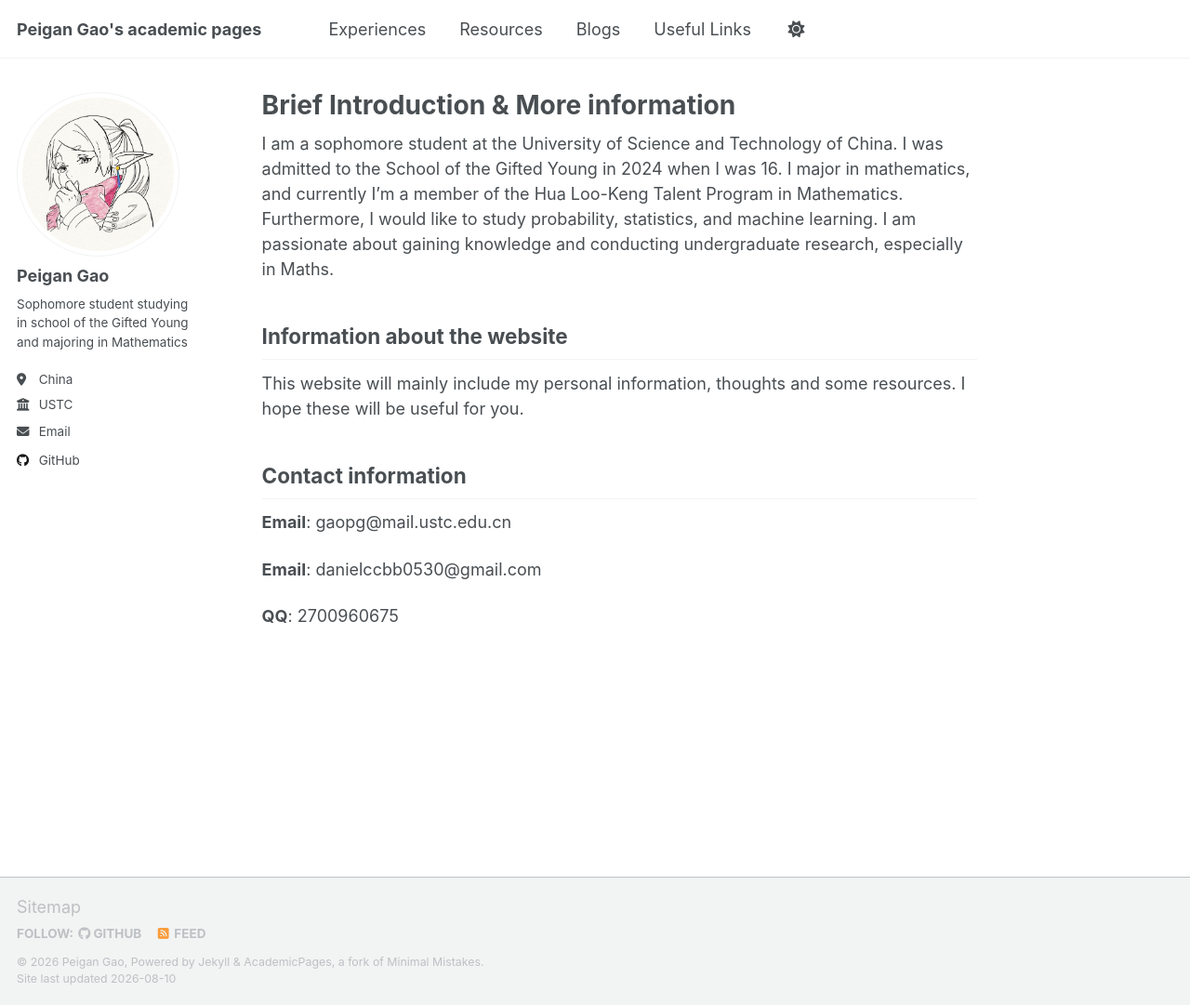
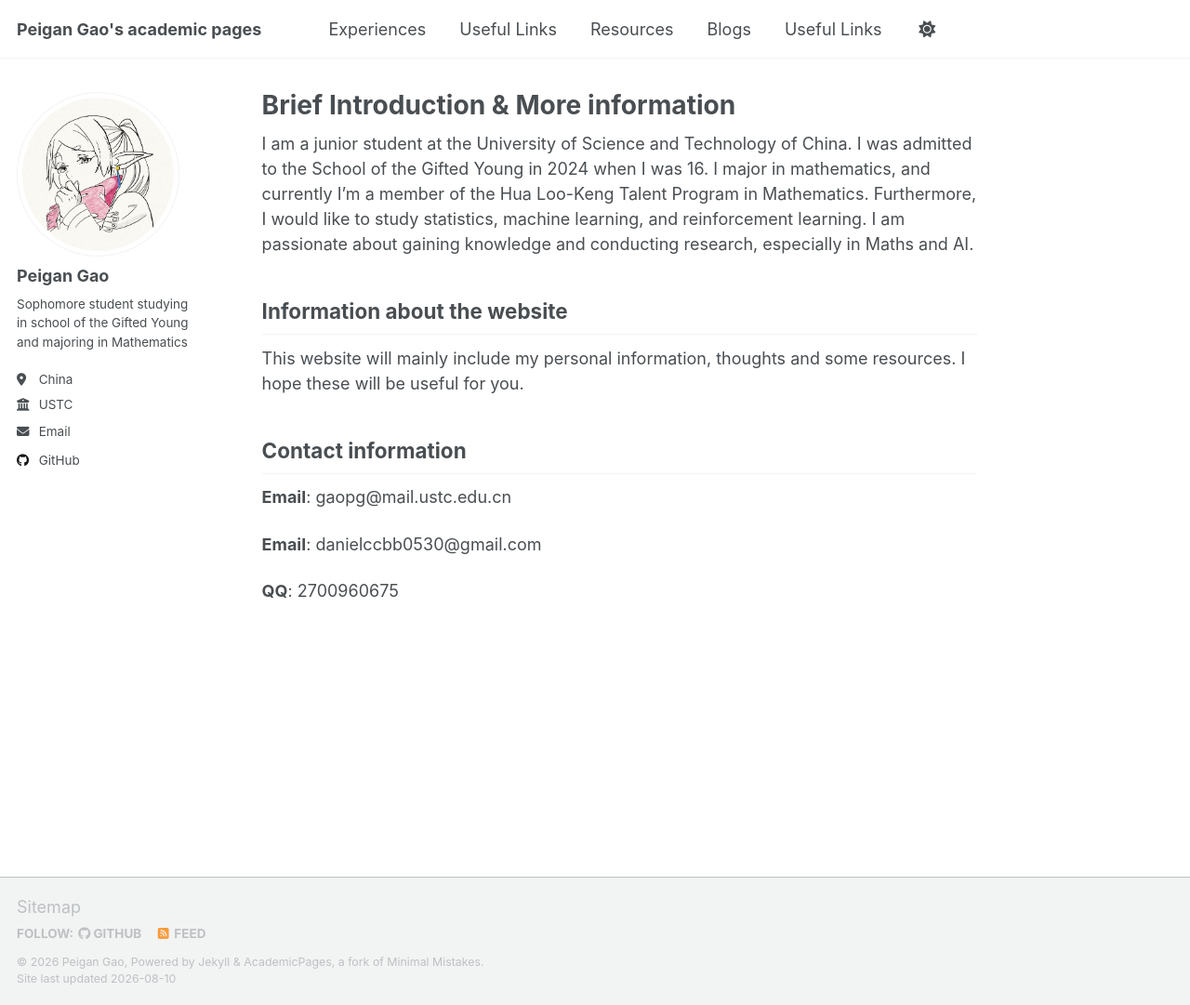
Before and after one commit to ccbb0530/ccbb0530.github.io, a Jekyll site: the page built from _pages/about.md, in a window 1280 px wide and 1081 px high. Shown: the whole window at 93% size. Built offline with Jekyll 4.4.1, drawn with Linux system fonts in a browser that asks for light colours; a script that is not in the unit is left out.

Commit message:
New commits

```diff
--- a/_data/navigation.yml
+++ b/_data/navigation.yml
@@ -10,6 +10,9 @@
 main:
   - title: "Experiences"
     url: /experiences/
+
+  - title: "Useful Links"
+    url: /teaching/
 
   - title: "Resources"
     url: /resources/
--- a/_pages/about.md
+++ b/_pages/about.md
@@ -6,12 +6,11 @@ redirect_from:
   - /about/
   - /about.html
 ---
-I am a sophomore student at the University of Science and Technology of
+I am a junior student at the University of Science and Technology of
 China. I was admitted to the School of the Gifted Young in 2024 when I was 16.
 I major in mathematics, and currently I’m a member of the Hua Loo-Keng
-Talent Program in Mathematics. Furthermore, I would like to study probability,
-statistics, and machine learning. I am passionate about gaining knowledge and
-conducting undergraduate research, especially in Maths.
+Talent Program in Mathematics. Furthermore, I would like to study
+statistics, machine learning, and reinforcement learning. I am passionate about gaining knowledge and conducting research, especially in Maths and AI.
 
 ## Information about the website
 This website will mainly include my personal information, thoughts and some resources. I hope these will be useful for you.
```
Also changed, not shown: _pages/teaching.md (added, +9 -0 lines).
